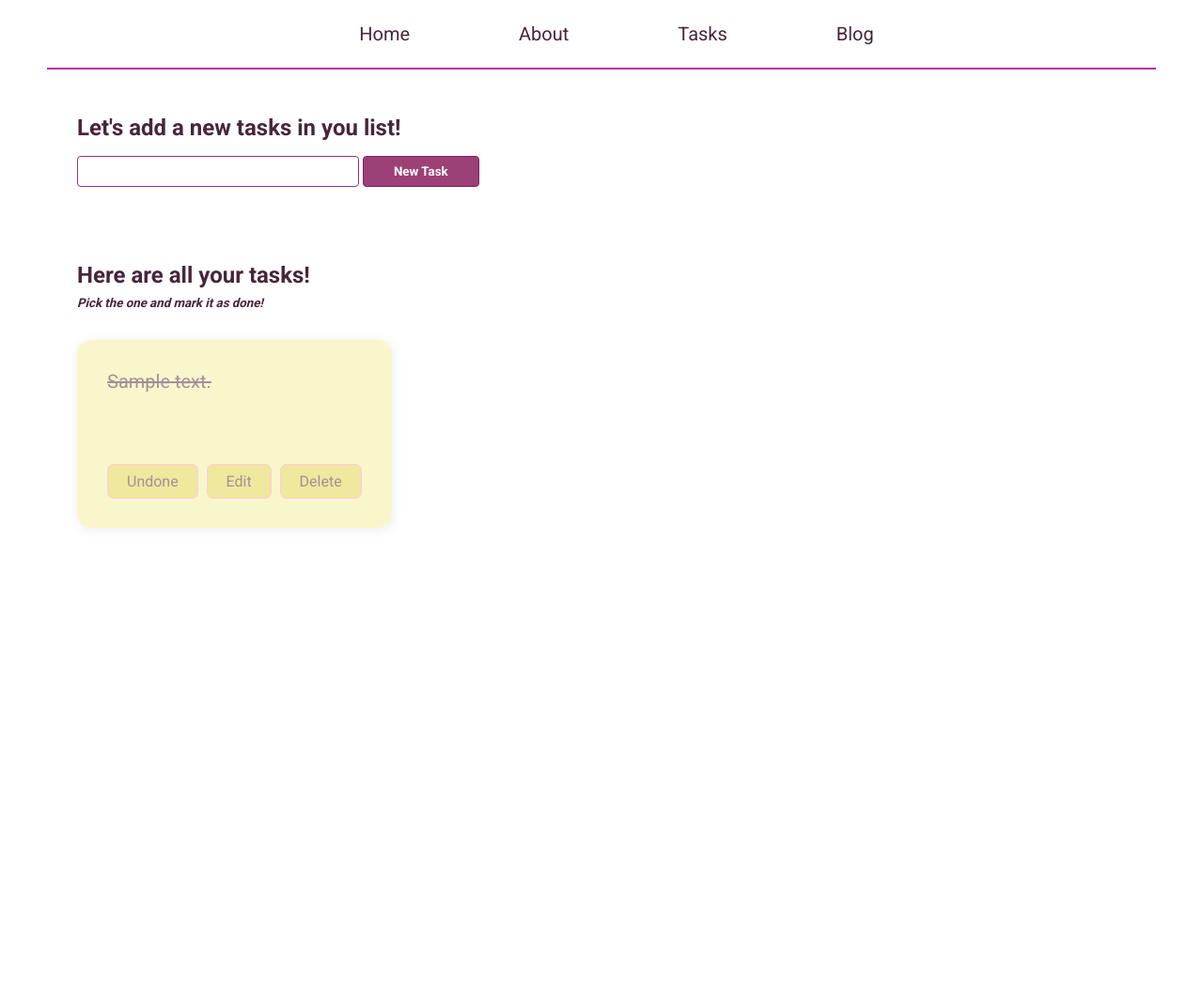
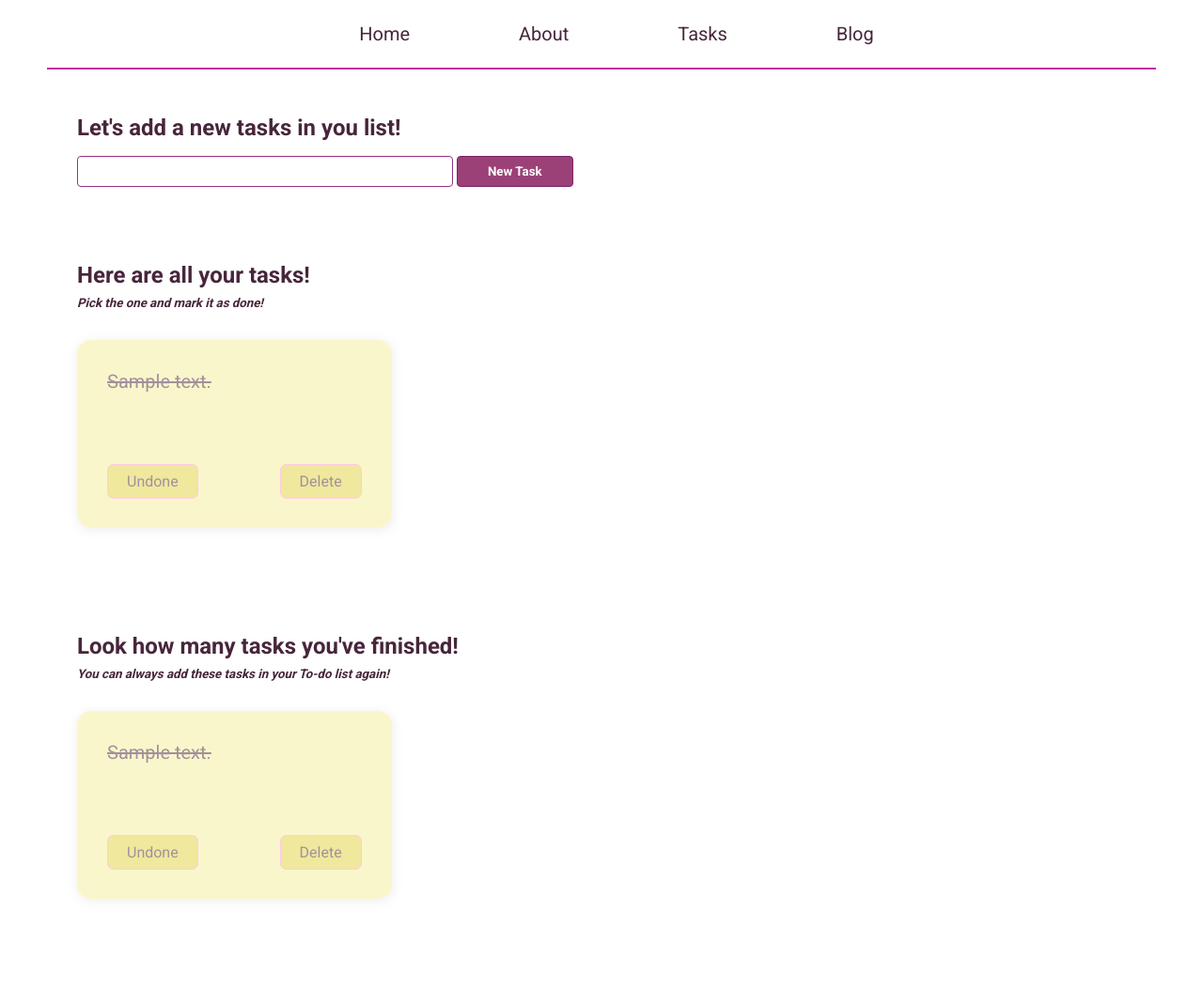
Before and after one commit to purplena/php-practitioner, a PHP site: template app/views/tasks.view.php in a window 1280 px wide. Shown: the whole page at 94% size. Before the commit the page ends 562 px from the top, so only its background shows below. Run offline with PHP 8.4, Linux system fonts and the light colour scheme; the template is opened without the code that fills it: most values are stand-ins (such as "Sample title", 1, 10 or a date in 2020).

Commit message:
refacto: added separation between done and undone tasks

```diff
--- a/app/controllers/TasksController.php
+++ b/app/controllers/TasksController.php
@@ -15,8 +15,8 @@ class TasksController
     // retrieve all completed tasks
     $tasksCompleted  = App::get('database')->query("select * from todos where completed=1 ORDER BY id DESC");
     // merge two arrays
-    $tasks = array_merge($tasksUncompleted, $tasksCompleted);
-    return view('tasks', ['tasks' => $tasks]);
+    // $tasks = array_merge($tasksUncompleted, $tasksCompleted);
+    return view('tasks', ['tasksUncompleted' => $tasksUncompleted, 'tasksCompleted' => $tasksCompleted]);
   }
 
   public function store()
--- a/app/views/main.css
+++ b/app/views/main.css
@@ -58,6 +58,7 @@ nav a:hover {
   display: grid;
   grid-template-columns: repeat(3, 1fr);
   gap: 3.5rem;
+  margin-bottom: 7rem;
 }
 
 .task-color-container {
@@ -99,7 +100,7 @@ nav a:hover {
 }
 
 form input {
-  width: 300px;
+  width: 400px;
   padding: 0.5rem 1rem;
   display: inline-block;
   border: 1px solid rgb(150, 49, 128);
--- /dev/null
+++ b/app/views/partials/task-card.view.php
@@ -0,0 +1,26 @@
+<div class="task-color-container"  style="<?php echo ($task->completed) ?'opacity: 0.5;' : 'opacity: 1'; ?>">
+    <div class="task-description">
+        <?php if ($task->completed) {
+            echo '<strike>' . ($task->description) . '</strike>';
+        } else {
+            echo ($task->description);
+        } ?>
+    </div>
+
+    <!-- Logic for Done/Undone buttons -->
+    <?php if ($task->completed) {
+        $taskButtonText = "Undone";
+    } else {
+        $taskButtonText = "Done";
+    }?>
+
+    <div class="task-button-container">
+        <div class="task-button"><a href="/tasks/changeStatus?id=<?php echo $task->id; ?>"><?php print $taskButtonText; ?></a></div>
+
+        <!-- Edit  -->
+        <div style="<?php echo ($task->completed) ?'opacity: 0;' : 'opacity: 1'; ?>" class="task-button"><a href="/tasks/edit?id=<?php echo $task->id; ?>">Edit</a></div>
+
+        <!-- Delete Button -->
+        <div class="task-button"><a href="/tasks/delete?id=<?php echo $task->id; ?>">Delete</a></div>
+    </div>
+</div>
--- a/app/views/tasks.view.php
+++ b/app/views/tasks.view.php
@@ -9,42 +9,29 @@
         </form>
     </div>
 
-
     <h2 class="heading-2">Here are all your tasks!</h2>
     <h5 class="heading-3">Pick the one and mark it as done!</h5>
     <div class="task-section-container">
         <div class="task-container">
-        <?php foreach ($tasks as $task) : ?>
-            <div class="task-color-container" style="<?php echo ($task->completed) ?'opacity: 0.5;' : 'opacity: 1'; ?>">
-                <div class="task-description">
-                    <?php if ($task->completed) : ?>
-                        <strike> <?= $task->description; ?> </strike>
-                    <?php else: ?>
-                        <?=($task->description); ?>
-                    <?php endif;?>
-                </div>
-                <!-- Logic for Done/Undone buttons -->
-                <?php if ($task->completed) {
-                    $taskButtonText = "Undone";
-                } else {
-                    $taskButtonText = "Done";
-                }?>
-
-
-                <div class="task-button-container">
-                    <div class="task-button"><a href="/tasks/changeStatus?id=<?php echo $task->id; ?>"><?php print $taskButtonText; ?></a></div>
-
-                    <!-- Edit  -->
-                    <div class="task-button"><a href="/tasks/edit?id=<?php echo $task->id; ?>">Edit</a></div>
-
-                    <!-- Delete Button -->
-                    <div class="task-button"><a href="/tasks/delete?id=<?php echo $task->id; ?>">Delete</a></div>
+            <?php foreach ($tasksUncompleted as $task) : ?>
+                <?php require ('app/views/partials/task-card.view.php'); ?>
+            <?php endforeach; ?>
         </div>
     </div>
+
+    <h2 class="heading-2">Look how many tasks you've finished!</h2>
+    <h5 class="heading-3">You can always add these tasks in your To-do list again!</h5>
+    <div class="task-section-container">
+        <div class="task-container">
+            <?php foreach ($tasksCompleted as $task) : ?>
+                <?php require ('app/views/partials/task-card.view.php'); ?>
             <?php endforeach; ?>
         </div>
     </div>
 </div>
 
 
+</div>
+
+
 <?php require('app/views/partials/footer.php'); ?>
```
Lines whose indentation alone changed are shown as unchanged.
